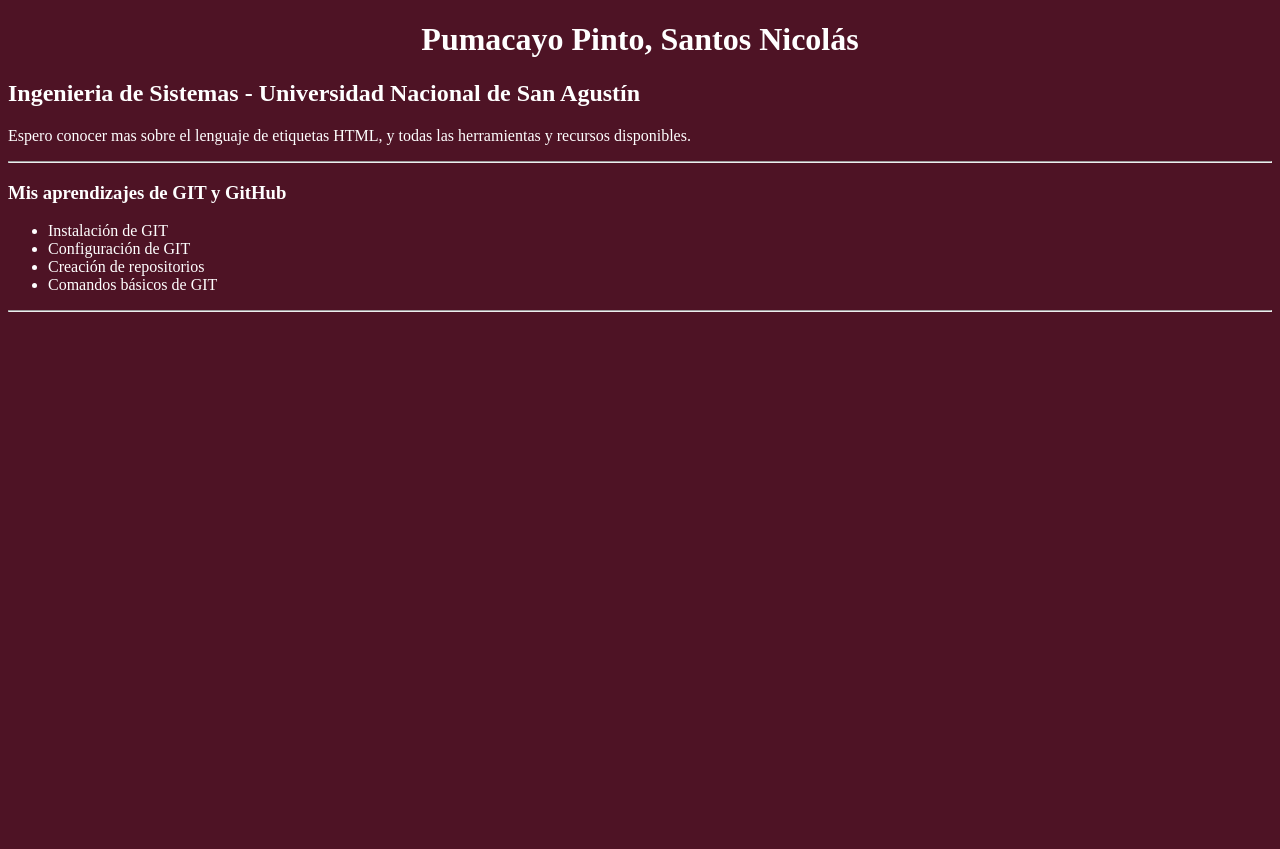
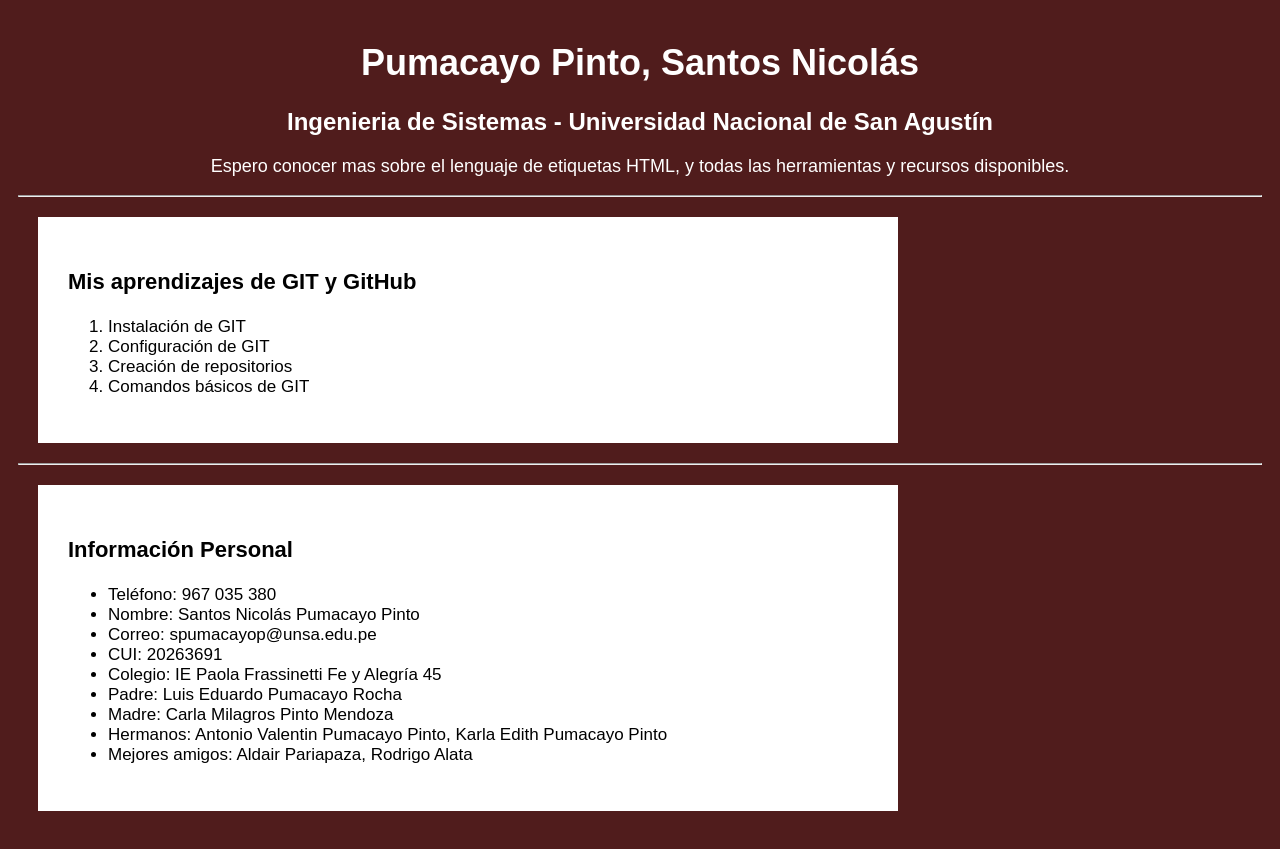
Before and after one commit to NicolasUnsa/IDWebLab, a plain HTML site: page Lab00/index.html in a window 1280 px wide. Before the commit the page ends 800 px from the top, so only its background shows below. Drawn offline with Linux system fonts and the light colour scheme.

Commit message:
Sección Información Personal

```diff
--- a/Lab00/estilos.css
+++ b/Lab00/estilos.css
@@ -1,16 +1,41 @@
-body{
-    background-color: rgb(78, 19, 37);
+body {
+    background-color: #501c1c;
+    font-family: Arial, sans-serif;
+    color: #ffffff;
+    padding: 10px;
 }
-h1{
-    color: rgb(255, 255, 255);
+
+h1 {
+    color: #ffffff;
     text-align: center;
+    font-size: 36px;
 }
-h2{
-    color: rgb(255, 255, 255);
+
+h2 {
+    color: #ffffff;
+    text-align: center;
+    font-size: 24px;
 }
-p{
-    color: rgb(255, 255, 255);
+
+p {
+    font-size: 18px;
+    text-align: center;
+    color: #ffffff;
 }
-section{
-    color: rgb(255, 255, 255);
+
+section {
+    background-color: rgb(255, 255, 255);
+    padding: 30px;
+    margin: 20px;
+    max-width: 800px;
 }
+
+h3 {
+    color: #000000;
+    font-size: 22px;
+}
+
+li {
+    font-size: 17px;
+    color: #000000;
+}
--- a/Lab00/index.html
+++ b/Lab00/index.html
@@ -11,13 +11,28 @@
     <hr>
     <section>
         <h3>Mis aprendizajes de GIT y GitHub</h3>
-        <ul>
+        <ol>
             <li>Instalación de GIT</li>
             <li>Configuración de GIT</li>
             <li>Creación de repositorios</li>
             <li>Comandos básicos de GIT</li>
+        </ol>
+    </section>
+    <hr>
+    <section>
+        <h3>Información Personal</h3>
+        <ul>
+            <li>Teléfono: 967 035 380</li>
+            <li>Nombre: Santos Nicolás Pumacayo Pinto</li>
+            <li>Correo: spumacayop@unsa.edu.pe</li>
+            <li>CUI: 20263691</li>
+            <li>Colegio: IE Paola Frassinetti Fe y Alegría 45</li>
+            <li>Padre: Luis Eduardo Pumacayo Rocha</li>
+            <li>Madre: Carla Milagros Pinto Mendoza</li>
+            <li>Hermanos: Antonio Valentin Pumacayo Pinto, Karla Edith Pumacayo Pinto</li>
+            <li>Mejores amigos: Aldair Pariapaza, Rodrigo Alata</li>
+
         </ul>
     </section>
-    <hr>
 </body>
 </html>
```
